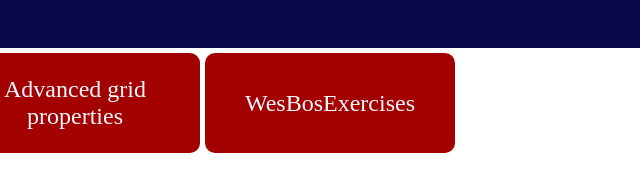
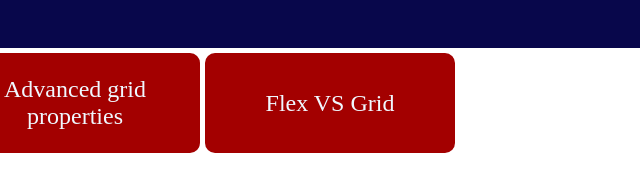
Before and after one commit to MarcinSkic/grid-odin, a plain HTML site: page index.html in a window 1280 px wide. Shown: the full height of the page, 310-950 px from the left. Drawn offline with Linux system fonts and the light colour scheme.

Commit message:
Fix file naming

```diff
--- a/index.html
+++ b/index.html
@@ -17,7 +17,7 @@
         <ul>
             <li><a href="pages/bowlingTrack.html">Bowling track</a></li>
             <li><a href="pages/advanced-grid-properties-exercise.html">Advanced grid properties</a></li>
-            <li><a href="pages/wesbos-exercises.html">WesBosExercises</a></li>
+            <li><a href="pages/flexVsGrid.html">Flex VS Grid</a></li>
         </ul>
     </nav>
 </body>
```
Also changed, not shown: pages/flexVsGrid.html (renamed from pages/wesbos-exercises.html, +1 -1 lines), css/flexVsGrid.css (renamed from css/wesbos.css).
